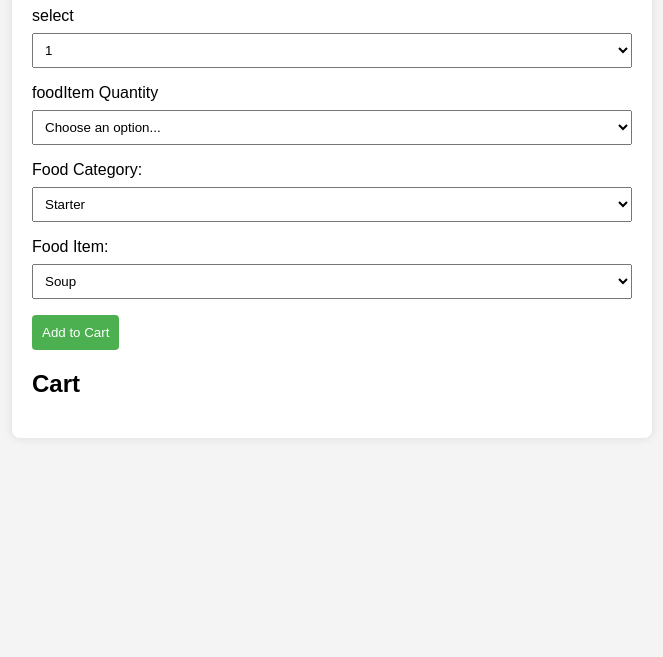
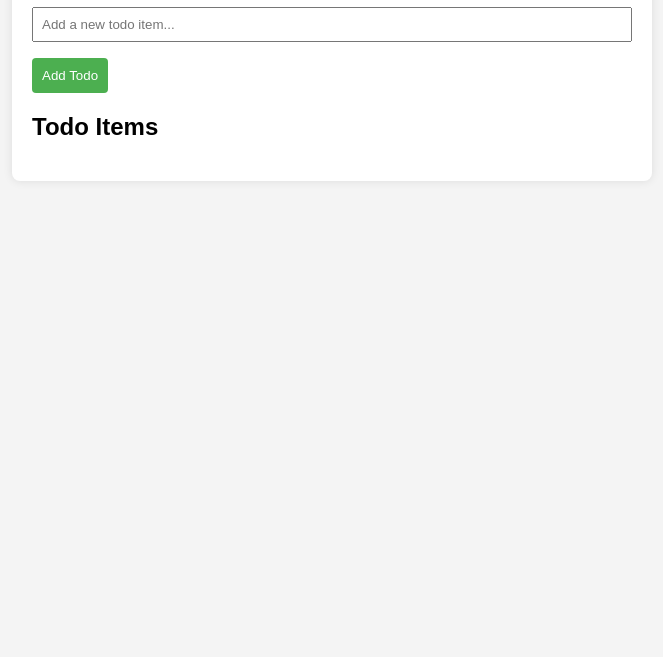
Before and after one commit to Legend-Vipin/TODO-List, a website: page index.html in a window 1280 px wide. Shown: the part 143-800 px from the top of the page, without its empty margins (308-971 px from the left). Drawn offline with Linux system fonts and the light colour scheme.

Commit message:
Update repo

```diff
--- a/index.html
+++ b/index.html
@@ -4,51 +4,21 @@
   <meta charset="UTF-8">
   <meta name="viewport" content="width=device-width, initial-scale=1.0">
   <link rel="stylesheet" href="./style.css">
-  <title>Canteen App</title>
+  <title>Todo List App</title>
 </head>
 <body>
 
   <div class="container">
-    <h1>Canteen App</h1>
+    <h1>Todo List App</h1>
 
     <div>
-      <label for="tableNumber">select</label>
-      <select id="tableNumber">
-        <option value="1">1</option>
-        <option value="2">2</option>
-        <option value="3">3</option>
-        <option value="4">4</option>
-        <option value="5">5</option>
-      </select>
-    </div>
-    <div>
-      <label for="quantity">foodItem Quantity</label>
-      <select  id="quantity">
-        <option selected >Choose an option...</option>
-        <option value="1">1 item</option>
-      </select>
-    </div>
-    <div>
-      <label for="foodCategory">Food Category:</label>
-      <select id="foodCategory">
-        <option value="starter">Starter</option>
-        <option value="mainCourse">Main Course</option>
-        <option value="dessert">Dessert</option>
-      </select>
+      <input type="text" id="todoInput" placeholder="Add a new todo item...">
+      <button onclick="addTodo()">Add Todo</button>
     </div>
 
-    <div>
-      <label for="foodItem">Food Item:</label>
-      <select id="foodItem">
-        <!-- Options will be dynamically added based on the selected category -->
-      </select>
-    </div>
-
-    <button onclick="addToCart()">Add to Cart</button>
-
-    <div id="cart">
-      <h2>Cart</h2>
-      <ul id="cartItems"></ul>
+    <div id="todoList">
+      <h2>Todo Items</h2>
+      <ul id="todos"></ul>
     </div>
   </div>
 
--- a/script.js
+++ b/script.js
@@ -1,49 +1,46 @@
-const foodItems = {
-    starter: ["Soup", "Salad", "Bruschetta"],
-    mainCourse: ["Pasta", "Pizza", "Burger"],
-    dessert: ["Ice Cream", "Cake", "Fruit Salad"]
-  };
+let todos = [];
 
-  const tableNumberInput = document.getElementById("tableNumber");
-  const foodCategorySelect = document.getElementById("foodCategory");
-  const quantity = document.getElementById("quantity");
-  const foodItemSelect = document.getElementById("foodItem");
-  const cartList = document.getElementById("cartItems");
+function addTodo() {
+    const todoInput = document.getElementById("todoInput");
+    const todoText = todoInput.value;
 
-  function populateFoodItems() {
-    const selectedCategory = foodCategorySelect.value;
-    const items = foodItems[selectedCategory];
+    if (todoText) {
+        todos.push(todoText);
+        todoInput.value = "";
+        renderTodos();
+    }
+}
 
-    // Clear previous options
-    foodItemSelect.innerHTML = "";
+function renderTodos() {
+    const todosList = document.getElementById("todos");
+    todosList.innerHTML = "";
 
-    // Add new options
-    items.forEach(item => {
-      const option = document.createElement("option");
-      option.value = item;
-      option.text = item;
-      foodItemSelect.add(option);
+    todos.forEach((todo, index) => {
+        const listItem = document.createElement("li");
+        listItem.textContent = todo;
+
+        const completeButton = document.createElement("button");
+        completeButton.textContent = "Complete";
+        completeButton.onclick = () => completeTodo(index);
+
+        const removeButton = document.createElement("button");
+        removeButton.textContent = "Remove";
+        removeButton.onclick = () => removeTodo(index);
+
+        listItem.appendChild(completeButton);
+        listItem.appendChild(removeButton);
+        todosList.appendChild(listItem);
     });
-  }
+}
 
-  function addToCart() {
-    const tableNumber = tableNumberInput.value;
-    const foodCategory = foodCategorySelect.value;
-    const foodItem = foodItemSelect.value;
+function completeTodo(index) {
+    const timestamp = new Date().toLocaleString();
+    todos[index] = `${todos[index]} (Completed on ${timestamp})`;
 
-    if (tableNumber && foodCategory && foodItem) {
-      const listItem = document.createElement("li");
-      listItem.textContent = `Table ${tableNumber}: ${foodCategory} - ${foodItem}`;
-      cartList.appendChild(listItem);
+    renderTodos();
+}
 
-      // Clear input fields after adding to cart
-      tableNumberInput.value = "";
-      foodItemSelect.value = "";
-    }
-  }
-
-  // Populate food items when the category changes
-  foodCategorySelect.addEventListener("change", populateFoodItems);
-
-  // Initial population
-  populateFoodItems();
+function removeTodo(index) {
+    todos.splice(index, 1);
+    renderTodos();
+}
--- a/style.css
+++ b/style.css
@@ -14,13 +14,7 @@ body {
     box-shadow: 0 0 10px rgba(0, 0, 0, 0.1);
 }
 
-  label {
-    display: block;
-    margin-bottom: 8px;
-  }
-
-  input,
-  select {
+input {
     width: 100%;
     padding: 8px;
     margin-bottom: 16px;
@@ -40,10 +34,6 @@ body {
     background-color: #45a049;
 }
 
-  #cart {
-    margin-top: 20px;
-  }
-
 ul {
     list-style-type: none;
     padding: 0;
@@ -52,3 +42,8 @@ body {
 li {
     margin-bottom: 8px;
 }
+
+.completed {
+    text-decoration: line-through;
+    color: gray;
+}
```
Lines whose indentation alone changed are shown as unchanged.
